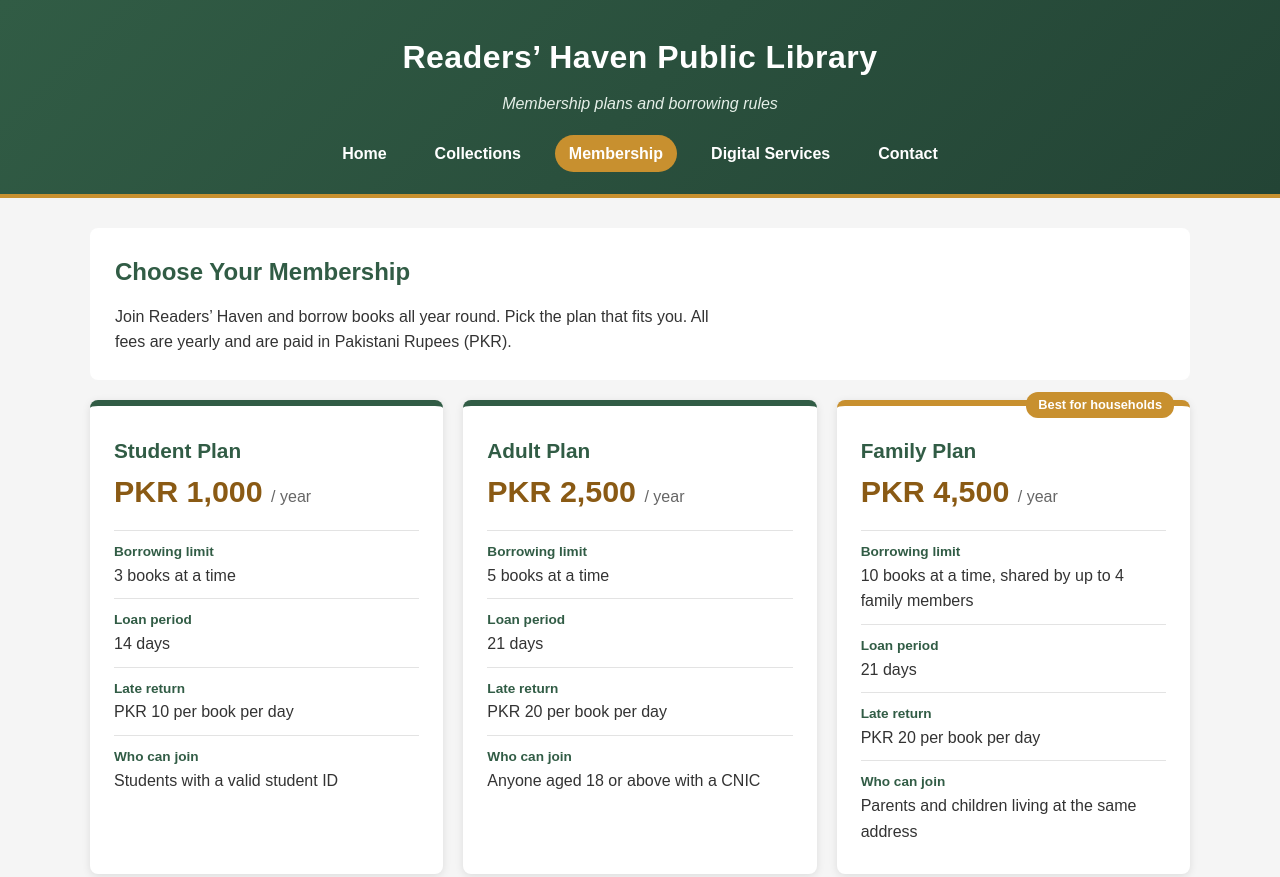
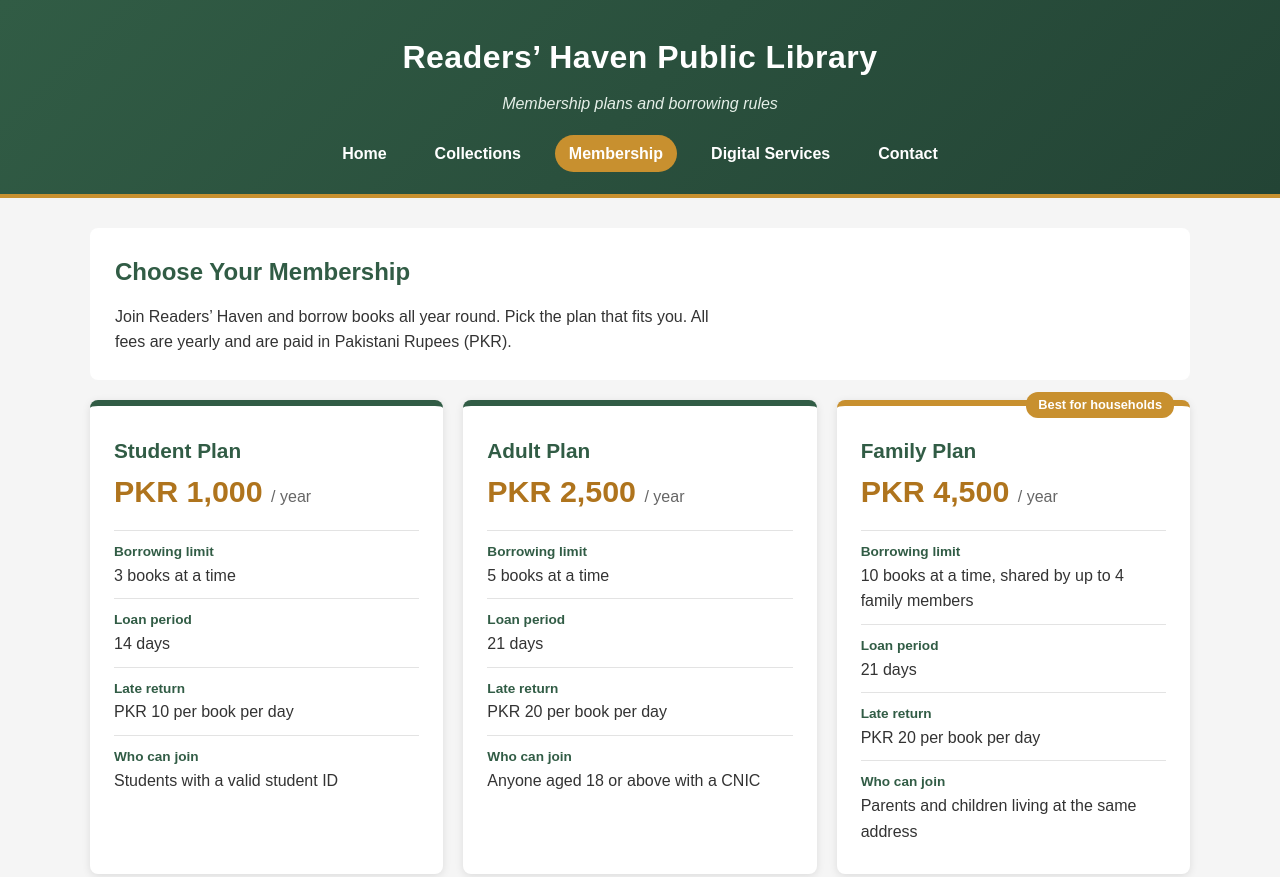
Before and after one commit to hadianawaz-01/readers-haven-library, a website: page src/membership.html in a window 1280 px wide. Shown: the top 877 px of the page. Drawn offline with Linux system fonts and the light colour scheme.

Commit message:
Adjust membership card colors

```diff
--- a/styles/style.css
+++ b/styles/style.css
@@ -190,7 +190,7 @@ section.mem-plans {
 .mem-fee {
     font-size: 1.9rem;
     font-weight: bold;
-    color: #8a5a14;
+    color: #af741d;
     margin-bottom: 14px;
 }
 
```
